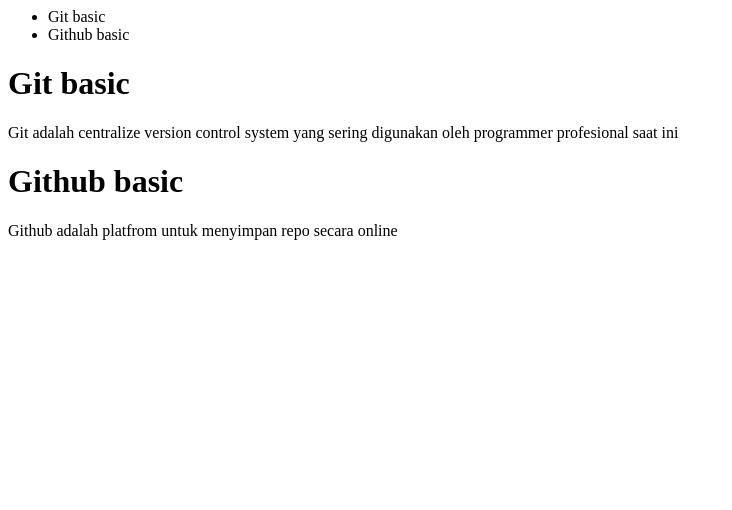
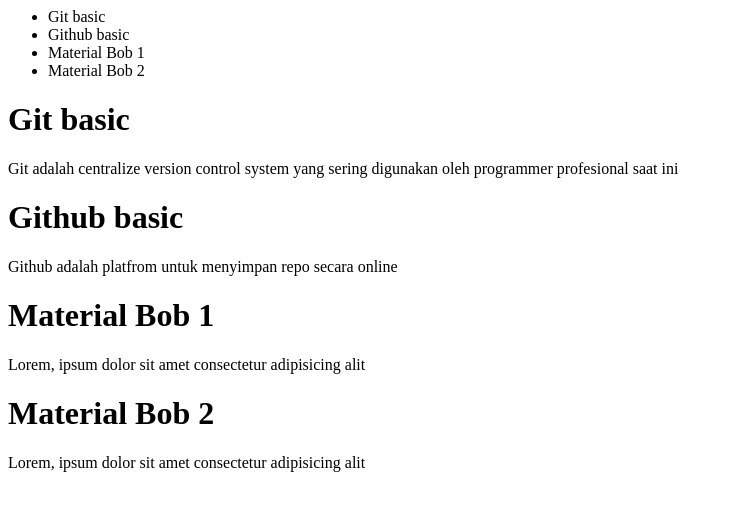
Before and after one commit to agungbakti/ruang-belajar, a plain HTML site: page pages/material.html in a window 1280 px wide. Shown: the whole page, without its empty margins (0-732 px from the left). Drawn offline with Linux system fonts and the light colour scheme.

Commit message:
add material Bob

```diff
--- a/pages/material.html
+++ b/pages/material.html
@@ -6,10 +6,16 @@
         <ul>
             <li>Git basic</li>
             <li>Github basic</li>
+            <li>Material Bob 1</li>
+            <li>Material Bob 2</li>
         </ul>
         <h1>Git basic</h1>
         <p>Git adalah centralize version control system yang sering digunakan oleh programmer profesional saat ini</p>
         <h1>Github basic</h1>
         <p>Github adalah platfrom untuk menyimpan repo secara online</p>
+        <h1>Material Bob 1</h1>
+        <p>Lorem, ipsum dolor sit amet consectetur adipisicing alit</p>
+        <h1>Material Bob 2</h1>
+        <p>Lorem, ipsum dolor sit amet consectetur adipisicing alit</p>
     </body>
 </html>
```
